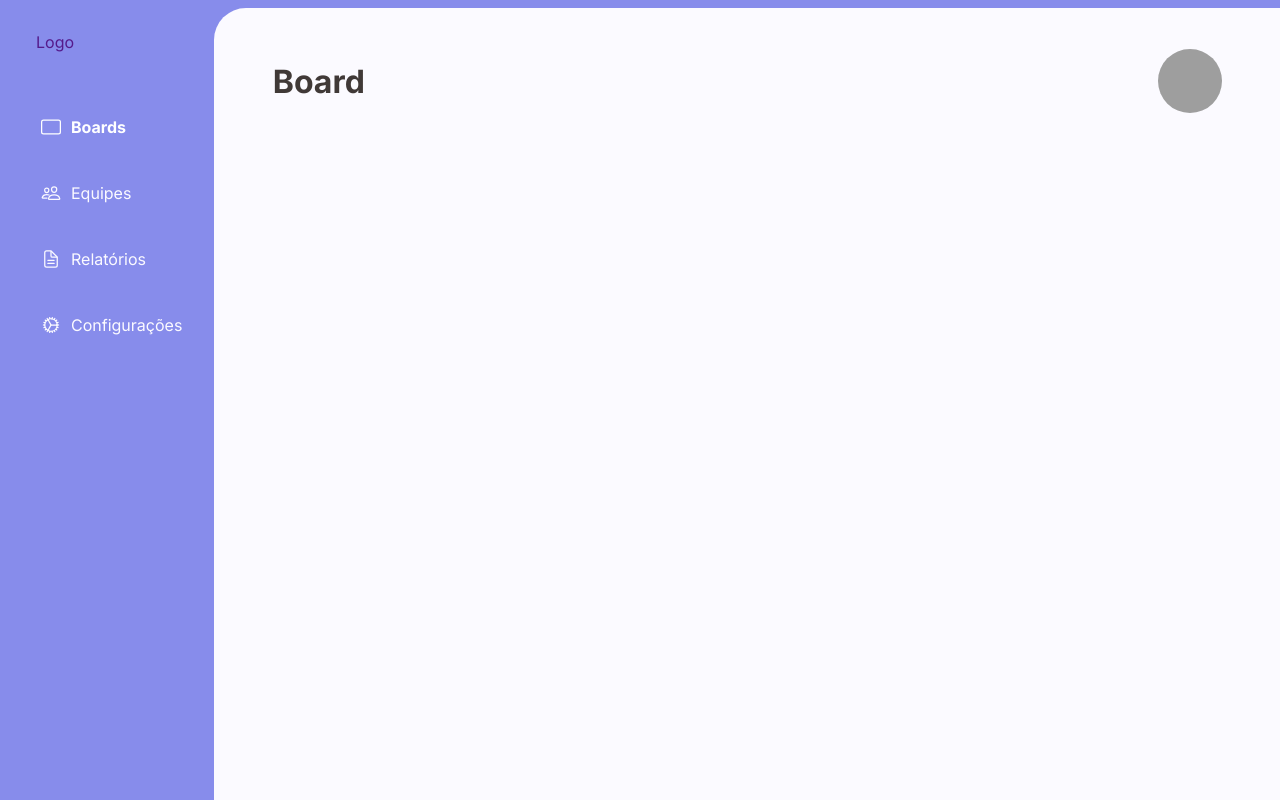
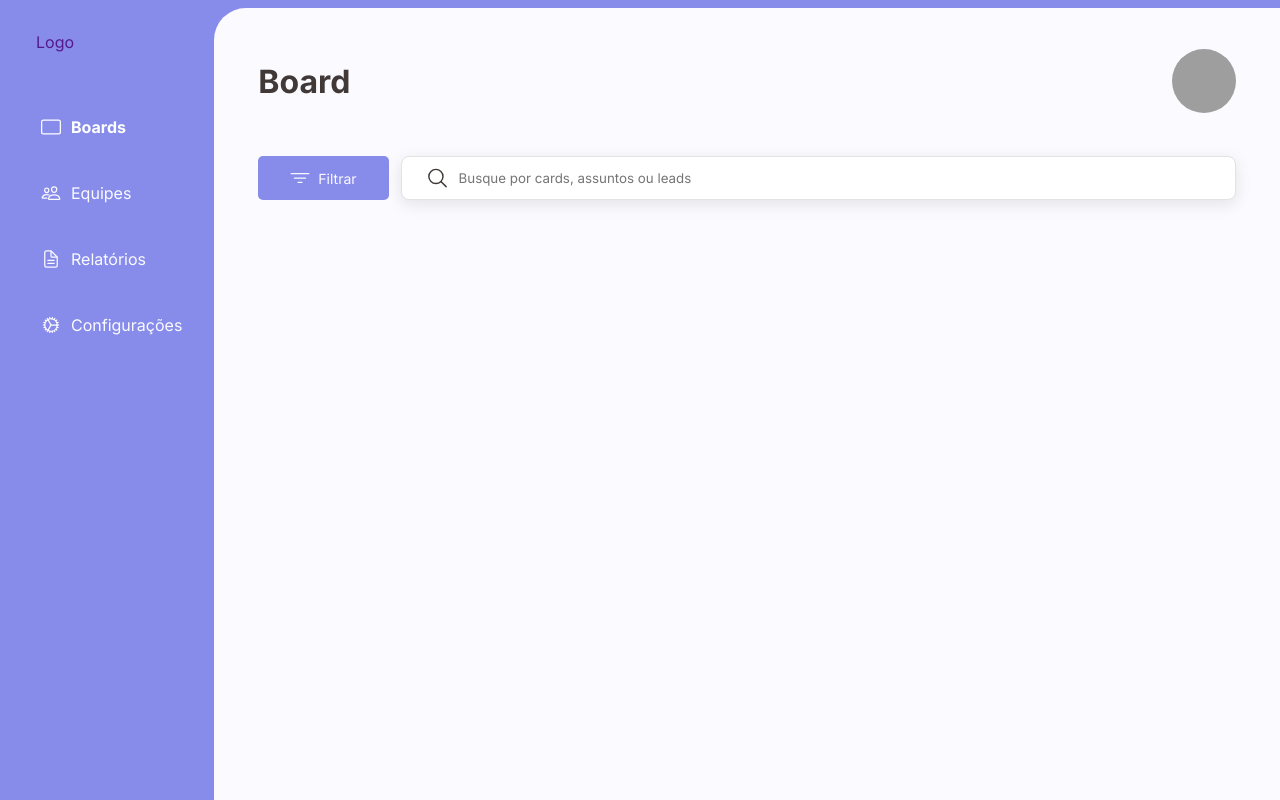
Before and after one commit to Isganzella/Drawer_Leads, a Flask app: page / in a window 1280 px wide. Run offline with Flask 3, Linux system fonts and the light colour scheme; grey boxes are pictures that could not be loaded.

Commit message:
Ajustando o layput do main

```diff
--- a/app/static/css/style.css
+++ b/app/static/css/style.css
@@ -65,7 +65,7 @@ section.title-avatar{
     display: flex;
     justify-content: space-between;
     align-items: center;
-    padding: 1.1rem 2.4em;
+    padding: 1.1rem 2.4rem;
 }
 
 section.title-avatar h1{
@@ -79,3 +79,54 @@ section.title-avatar img{
     border-radius: 50%;
     object-fit: cover;
 }
+
+section.filter{
+    margin-top: 3.2rem;
+    padding: 0 2.4rem;
+
+    display: flex;
+    gap: 1.2rem;
+}
+
+.filter button{
+    padding: 1.2rem 3.2rem;
+    border: 0;
+    background-color: var(--bg-color);
+    color: var(--bg-color-inner);
+    border-radius: 0.5rem;
+    display: flex;
+    align-items: center;
+    gap: 0.8rem;
+
+    cursor: pointer;
+}
+
+.filter button ion-icon{
+    font-size: 2rem;
+}
+.filter button span{
+    font-size: 1.4rem;
+}
+
+.input-wrapper{
+    display: flex;
+    align-items: center;
+    gap: 1rem;
+
+    background-color: #fff;
+    border: 0.07rem solid #e3e3e3;
+    box-shadow: .0rem .4rem 1.6rem rgba(22, 22, 22, 0.1);
+    border-radius: 0.8rem;
+    padding: 0 2.4rem;
+    flex: 1;
+}
+
+.input-wrapper ion-icon{
+    font-size: 2.4rem;
+    color: var(--color-fonts);
+}
+.input-wrapper input{
+    border: none;
+    width: 100%;
+    padding: 1rem 0;
+}
--- a/app/templates/index.html
+++ b/app/templates/index.html
@@ -32,6 +32,17 @@
                     <h1>Board</h1>
                     <img src="https://github.com/Isganzella.png" alt="Imagem de avatar" class="avatar">
                 </section>
+
+                <section class="filter">
+                    <button>
+                        <ion-icon name="filter-outline"></ion-icon>
+                        <span>Filtrar</span>
+                    </button>
+                    <div class="input-wrapper">
+                        <ion-icon name="search-outline"></ion-icon>
+                        <input type="text" placeholder="Busque por cards, assuntos ou leads">
+                    </div>
+                </section>
             </div>
         </main>
     </div>
```
